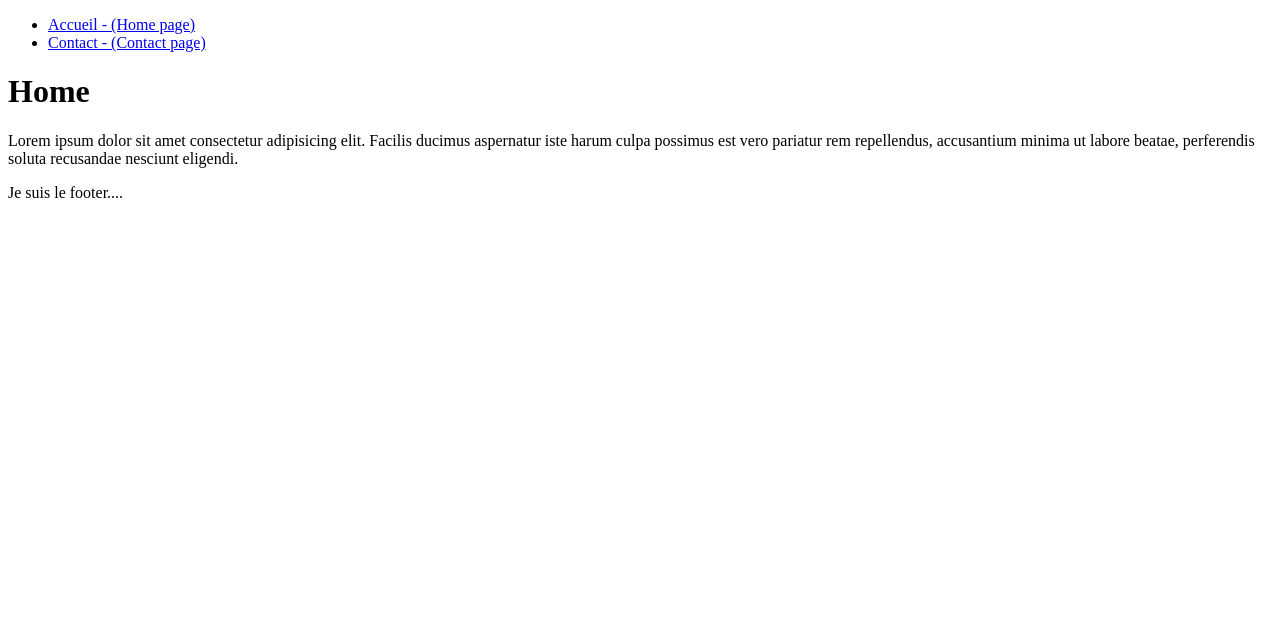
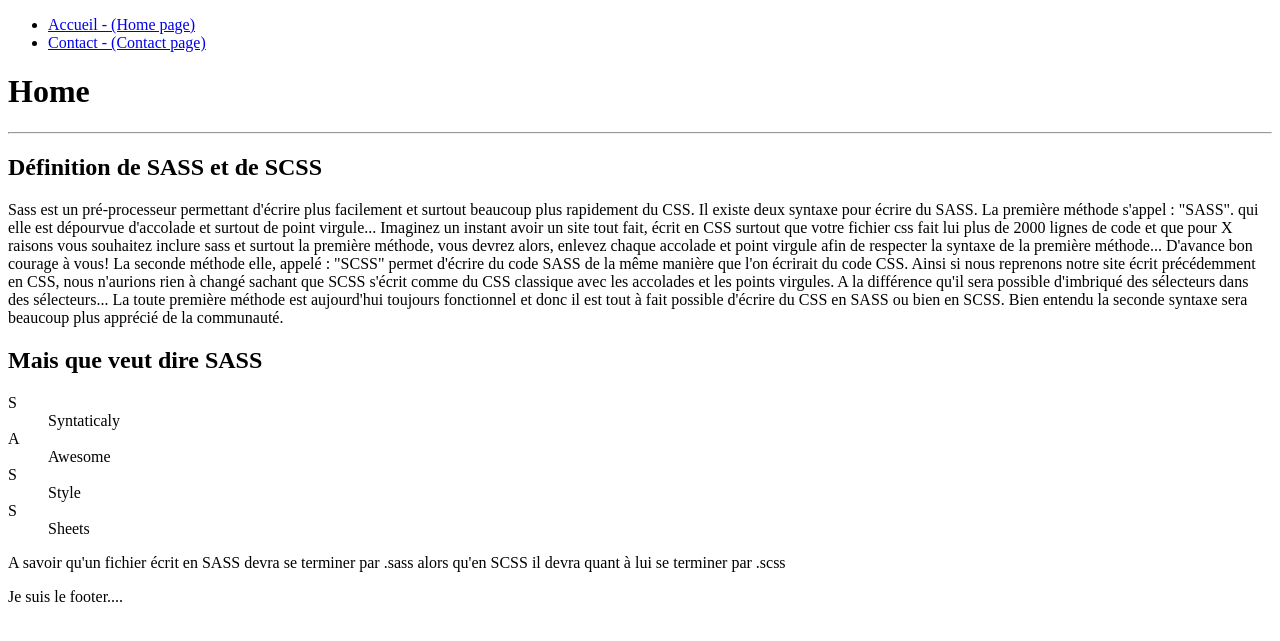
Before and after one commit to Zyrass/learning-sass, a PHP site: page / in a window 1280 px wide. Shown: the top 641 px of the page. Run offline with PHP 8.4, Linux system fonts and the light colour scheme.

Commit message:
explication de ce que c'est SASS

```diff
--- a/Views/home_view.php
+++ b/Views/home_view.php
@@ -27,7 +27,26 @@
         <main>
             <!-- Page Content -->
             <h1><?= ucfirst($page) ?></h1>
-            <p>Lorem ipsum dolor sit amet consectetur adipisicing elit. Facilis ducimus aspernatur iste harum culpa possimus est vero pariatur rem repellendus, accusantium minima ut labore beatae, perferendis soluta recusandae nesciunt eligendi.</p>
+            <hr>
+            <article>
+                <h2>Définition de SASS et de SCSS</h2>
+                <p>Sass est un pré-processeur permettant d'écrire plus facilement et surtout beaucoup plus rapidement du CSS. Il existe deux syntaxe pour écrire du SASS. La première méthode s'appel : "SASS". qui elle est dépourvue d'accolade et surtout de point virgule... Imaginez un instant avoir un site tout fait, écrit en CSS surtout que votre fichier css fait lui plus de 2000 lignes de code et que pour X raisons vous souhaitez inclure sass et surtout la première méthode, vous devrez alors, enlevez chaque accolade et point virgule afin de respecter la syntaxe de la première méthode... D'avance bon courage à vous!
+                La seconde méthode elle, appelé : "SCSS" permet d'écrire du code SASS de la même manière que l'on écrirait du code CSS. Ainsi si nous reprenons notre site écrit précédemment en CSS, nous n'aurions rien à changé sachant que SCSS s'écrit comme du CSS classique avec les accolades et les points virgules. A la différence qu'il sera possible d'imbriqué des sélecteurs dans des sélecteurs...
+                La toute première méthode est aujourd'hui toujours fonctionnel et donc il est tout à fait possible d'écrire du CSS en SASS ou bien en SCSS. Bien entendu la seconde syntaxe sera beaucoup plus apprécié de la communauté.</p>
+                <h2>Mais que veut dire SASS</h2>
+                <dl>
+                    <dt>S</dt>
+                    <dd>Syntaticaly</dd>
+                    <dt>A</dt>
+                    <dd>Awesome</dd>
+                    <dt>S</dt>
+                    <dd>Style</dd>
+                    <dt>S</dt>
+                    <dd>Sheets</dd>
+                </dl>
+                <p>A savoir qu'un fichier écrit en SASS devra se terminer par .sass alors qu'en SCSS il devra quant à lui se terminer par .scss</p>
+            </article>
+
         </main>
 
         <footer>
```
